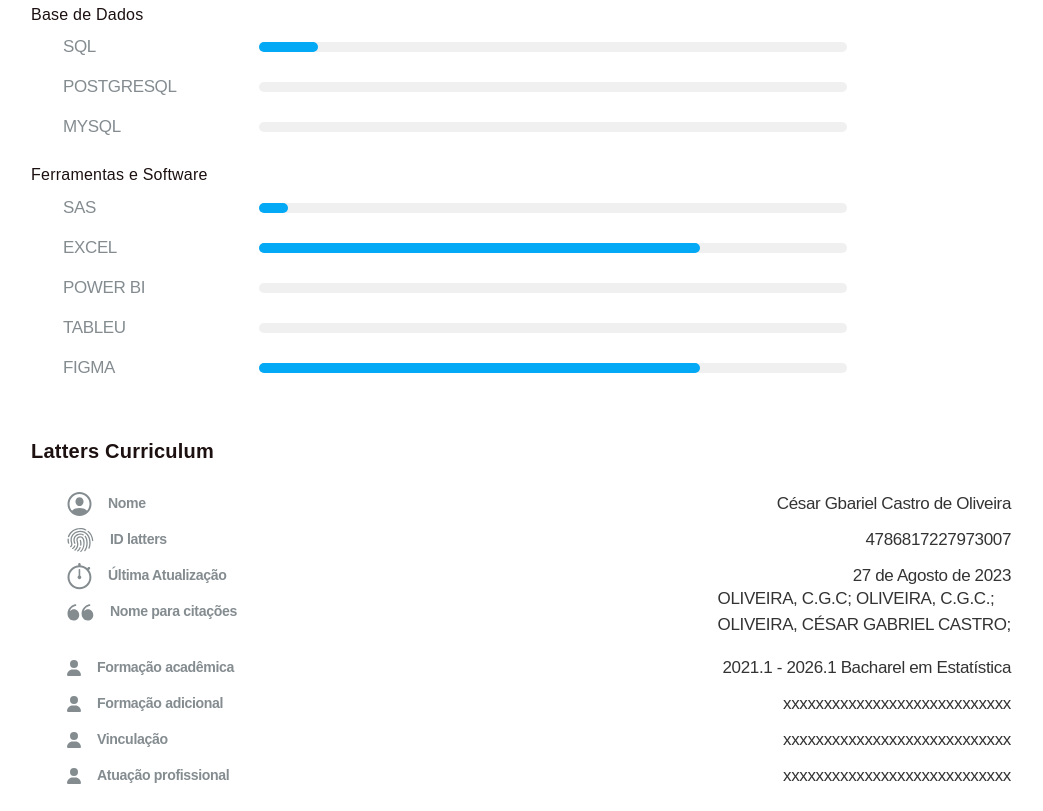
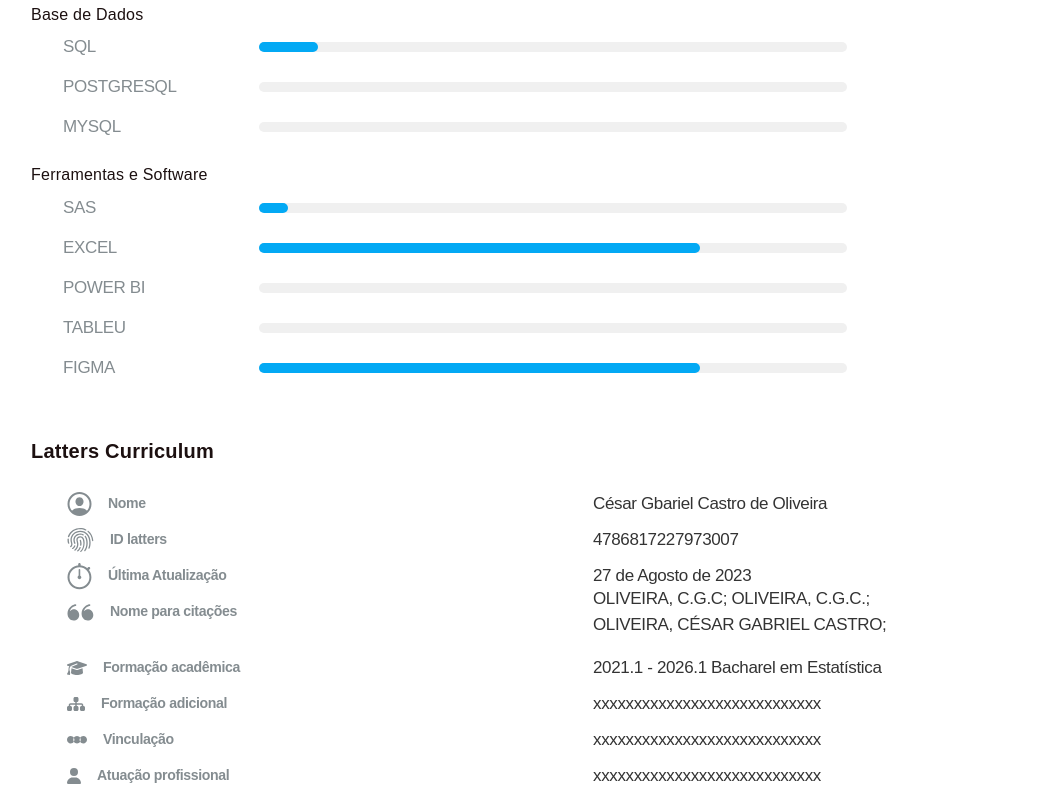
Before and after one commit to cesargabrielphd/portifolio, a plain HTML site: page profile-v2/index.html in a window 1280 px wide. Shown: the part 1050-1861 px from the top of the page, without its empty margins (119-1162 px from the left). Drawn offline with Linux system fonts and the light colour scheme.

Commit message:
responsividade: margins screen-980px

```diff
--- a/profile-v2/custom.css
+++ b/profile-v2/custom.css
@@ -37,6 +37,7 @@ body {
 }
 .content-profile {
   width: 980px;
+  margin: 0 50px;
 }
 .profile-ribbon {
   width: 100%;
@@ -207,13 +208,13 @@ main .latters-curriculum .box-latters {
 }
 
 main .box-latters .box-lattters-text {
+  width: 50%;
   display: flex;
   flex-direction: row;
   align-items: center;
   column-gap: 16px;
   color: #326c99;
   margin: 0 36px;
-  flex: 1;
 }
 
 main .box-latters .box-lattters-text h4 {
--- a/profile-v2/index.html
+++ b/profile-v2/index.html
@@ -191,9 +191,7 @@
                 </svg>
                 <h5>ID latters</h5>
               </div>
-              <div class="box-latters-text-answer">
-               4786817227973007
-              </div>
+              <div class="box-latters-text-answer">4786817227973007</div>
             </div>
             <!-- última atualização -->
             <div class="box-latters">
@@ -240,12 +238,11 @@
                 <svg
                   xmlns="http://www.w3.org/2000/svg"
                   height="16"
-                  width="14"
-                  viewBox="0 0 448 512"
+                  width="20"
+                  viewBox="0 0 640 512"
                 >
-                  <!--!Font Awesome Free 6.5.1 by @fontawesome - https://fontawesome.com License - https://fontawesome.com/license/free Copyright 2023 Fonticons, Inc.-->
                   <path
-                    d="M224 256A128 128 0 1 0 224 0a128 128 0 1 0 0 256zm-45.7 48C79.8 304 0 383.8 0 482.3C0 498.7 13.3 512 29.7 512H418.3c16.4 0 29.7-13.3 29.7-29.7C448 383.8 368.2 304 269.7 304H178.3z"
+                    d="M320 32c-8.1 0-16.1 1.4-23.7 4.1L15.8 137.4C6.3 140.9 0 149.9 0 160s6.3 19.1 15.8 22.6l57.9 20.9C57.3 229.3 48 259.8 48 291.9v28.1c0 28.4-10.8 57.7-22.3 80.8c-6.5 13-13.9 25.8-22.5 37.6C0 442.7-.9 448.3 .9 453.4s6 8.9 11.2 10.2l64 16c4.2 1.1 8.7 .3 12.4-2s6.3-6.1 7.1-10.4c8.6-42.8 4.3-81.2-2.1-108.7C90.3 344.3 86 329.8 80 316.5V291.9c0-30.2 10.2-58.7 27.9-81.5c12.9-15.5 29.6-28 49.2-35.7l157-61.7c8.2-3.2 17.5 .8 20.7 9s-.8 17.5-9 20.7l-157 61.7c-12.4 4.9-23.3 12.4-32.2 21.6l159.6 57.6c7.6 2.7 15.6 4.1 23.7 4.1s16.1-1.4 23.7-4.1L624.2 182.6c9.5-3.4 15.8-12.5 15.8-22.6s-6.3-19.1-15.8-22.6L343.7 36.1C336.1 33.4 328.1 32 320 32zM128 408c0 35.3 86 72 192 72s192-36.7 192-72L496.7 262.6 354.5 314c-11.1 4-22.8 6-34.5 6s-23.5-2-34.5-6L143.3 262.6 128 408z"
                   />
                 </svg>
                 <h5>Formação acadêmica</h5>
@@ -260,12 +257,11 @@
                 <svg
                   xmlns="http://www.w3.org/2000/svg"
                   height="16"
-                  width="14"
-                  viewBox="0 0 448 512"
+                  width="18"
+                  viewBox="0 0 576 512"
                 >
-                  <!--!Font Awesome Free 6.5.1 by @fontawesome - https://fontawesome.com License - https://fontawesome.com/license/free Copyright 2023 Fonticons, Inc.-->
                   <path
-                    d="M224 256A128 128 0 1 0 224 0a128 128 0 1 0 0 256zm-45.7 48C79.8 304 0 383.8 0 482.3C0 498.7 13.3 512 29.7 512H418.3c16.4 0 29.7-13.3 29.7-29.7C448 383.8 368.2 304 269.7 304H178.3z"
+                    d="M208 80c0-26.5 21.5-48 48-48h64c26.5 0 48 21.5 48 48v64c0 26.5-21.5 48-48 48h-8v40H464c30.9 0 56 25.1 56 56v32h8c26.5 0 48 21.5 48 48v64c0 26.5-21.5 48-48 48H464c-26.5 0-48-21.5-48-48V368c0-26.5 21.5-48 48-48h8V288c0-4.4-3.6-8-8-8H312v40h8c26.5 0 48 21.5 48 48v64c0 26.5-21.5 48-48 48H256c-26.5 0-48-21.5-48-48V368c0-26.5 21.5-48 48-48h8V280H112c-4.4 0-8 3.6-8 8v32h8c26.5 0 48 21.5 48 48v64c0 26.5-21.5 48-48 48H48c-26.5 0-48-21.5-48-48V368c0-26.5 21.5-48 48-48h8V288c0-30.9 25.1-56 56-56H264V192h-8c-26.5 0-48-21.5-48-48V80z"
                   />
                 </svg>
                 <h5>Formação adicional</h5>
@@ -280,12 +276,11 @@
                 <svg
                   xmlns="http://www.w3.org/2000/svg"
                   height="16"
-                  width="14"
-                  viewBox="0 0 448 512"
+                  width="20"
+                  viewBox="0 0 640 512"
                 >
-                  <!--!Font Awesome Free 6.5.1 by @fontawesome - https://fontawesome.com License - https://fontawesome.com/license/free Copyright 2023 Fonticons, Inc.-->
                   <path
-                    d="M224 256A128 128 0 1 0 224 0a128 128 0 1 0 0 256zm-45.7 48C79.8 304 0 383.8 0 482.3C0 498.7 13.3 512 29.7 512H418.3c16.4 0 29.7-13.3 29.7-29.7C448 383.8 368.2 304 269.7 304H178.3z"
+                    d="M521.3 128C586.9 128 640 181.1 640 246.6s-53.1 118.6-118.7 118.6c-42.5 0-79.7-22.3-100.7-55.8c11.4-18.2 18-39.7 18-62.8s-6.6-44.6-18-62.8l0 0 .8-1.2c20.8-32.3 56.8-53.9 97.9-54.6l2 0zM320 128c42.5 0 79.7 22.3 100.7 55.8c-11.4 18.2-18 39.7-18 62.8s6.6 44.6 18 62.8l0 0-.8 1.2c-20.8 32.3-56.8 53.9-97.9 54.6l-2 0c-42.5 0-79.7-22.3-100.7-55.8c11.4-18.2 18-39.7 18-62.8s-6.6-44.6-18-62.8l0 0 .8-1.2c20.8-32.3 56.8-53.9 97.9-54.6l2 0zm-201.3 0c42.5 0 79.7 22.3 100.7 55.8c-11.4 18.2-18 39.7-18 62.8s6.6 44.6 18 62.8l0 0-.8 1.2c-20.8 32.3-56.8 53.9-97.9 54.6l-2 0C53.1 365.1 0 312.1 0 246.6S53.1 128 118.7 128z"
                   />
                 </svg>
                 <h5>Vinculação</h5>
@@ -303,7 +298,6 @@
                   width="14"
                   viewBox="0 0 448 512"
                 >
-                  <!--!Font Awesome Free 6.5.1 by @fontawesome - https://fontawesome.com License - https://fontawesome.com/license/free Copyright 2023 Fonticons, Inc.-->
                   <path
                     d="M224 256A128 128 0 1 0 224 0a128 128 0 1 0 0 256zm-45.7 48C79.8 304 0 383.8 0 482.3C0 498.7 13.3 512 29.7 512H418.3c16.4 0 29.7-13.3 29.7-29.7C448 383.8 368.2 304 269.7 304H178.3z"
                   />
```
